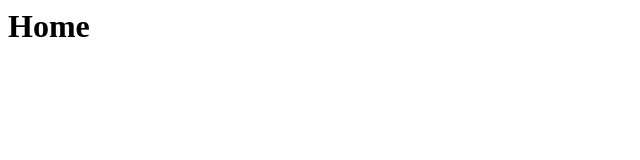
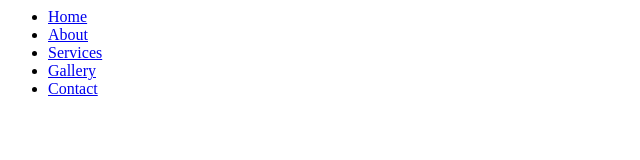
Before and after one commit to otengevans94-svg/https-otengevans94.github.io-evans-website-, a plain HTML site: page index.html in a window 1280 px wide. Shown: the whole page, without its empty margins (0-640 px from the left). Drawn offline with Linux system fonts and the light colour scheme.

Commit message:
Update index.html

```diff
--- a/index.html
+++ b/index.html
@@ -1 +1,9 @@
-<html><head><title>Evans View Hotel</title></head><body><h1>Home</h1></body></html>
+<nav>
+  <ul>
+    <li><a href="index.html">Home</a></li>
+    <li><a href="about.html">About</a></li>
+    <li><a href="services.html">Services</a></li>
+    <li><a href="gallery.html">Gallery</a></li>
+    <li><a href="contact.html">Contact</a></li>
+  </ul>
+</nav>
```
